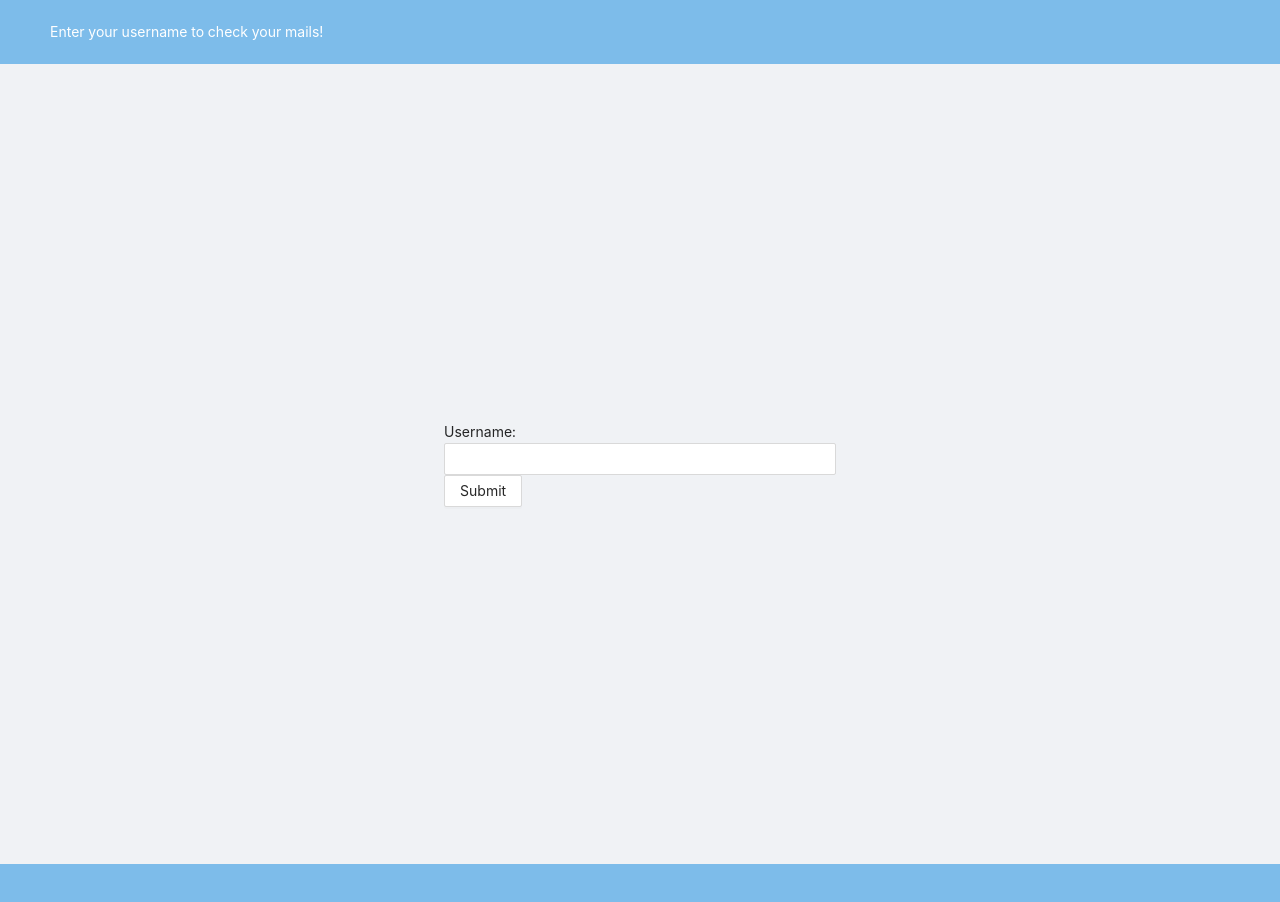
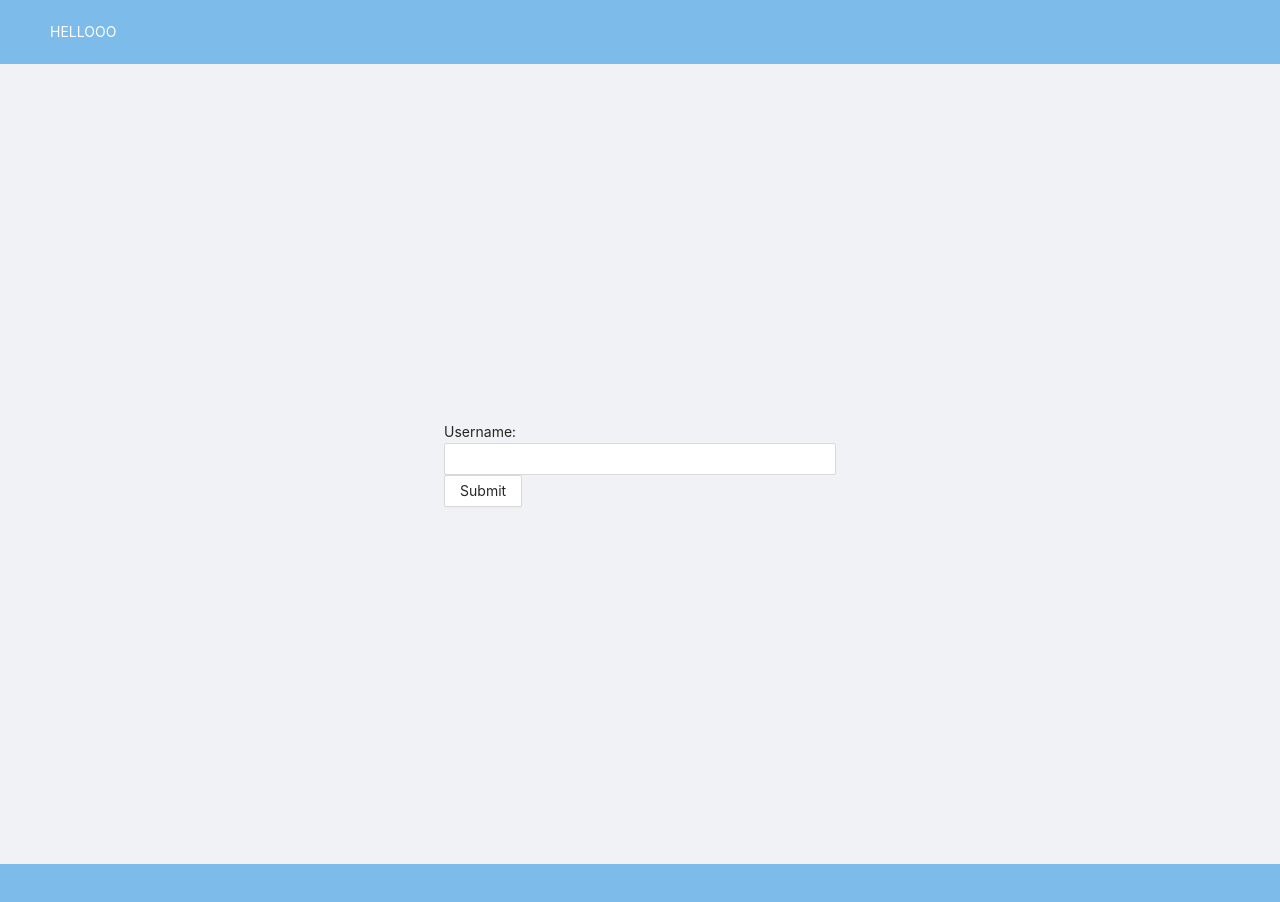
Before and after one commit to goksuturann/SPM, a React (Create React App) app in the folder front-end/: page / in a window 1280 px wide. Shown: the top 902 px of the page. Built offline with nearby package versions, Linux system fonts and the light colour scheme.

Commit message:
cors policy headers added for front-back connection

```diff
--- /dev/null
+++ b/front-end/src/Login.js
@@ -0,0 +1,92 @@
+import logo from './logo.svg';
+import axios from 'axios';
+import React, { Component } from 'react';
+import 'antd/dist/antd.css';
+
+import { Table, Layout, Button, Input } from 'antd';
+
+import './App.css';
+
+const { Header, Footer, Sider, Content } = Layout;
+const { TextArea } = Input;
+class LogInPage extends Component{
+  constructor(props){
+    super(props);
+    this.state={
+      is_loading: false,
+      user: "",
+    }
+    this.handleSubmit = this.handleSubmit.bind(this);
+    this.handleChangeUser = this.handleChangeUser.bind(this);
+  }
+
+
+
+
+
+  async handleSubmit(event) {
+    event.preventDefault();
+    if (this.state.user === null || this.state.user === "") {
+      alert("no usename was entered!");
+    } else {
+      alert('name submitted, fetching user ' + this.state.user);
+
+      const response = await axios.post("http://localhost:8000/users/post_user/",
+        {
+          method: 'POST',
+          body: JSON.stringify({
+            username: this.state.user,
+            // Other body stuff
+          }),
+          headers: {
+            'Content-Type': 'application/json'
+            // Other possible headers
+          }
+        }
+      );
+      const responseJson = response["data"];
+      if (responseJson['status'] === 'OK') {
+        alert("Success");
+        this.setState({ is_log_in: false, is_mail_list: true, is_mail_send: false });
+        //console.log(this.state.is_mail_list);
+        this.go_to_mail_list();
+      }
+      else {
+        alert("Invalid user");
+        this.setState({ user: "", is_log_in: true });
+      }
+    }
+  }
+
+  handleChangeUser(event) {
+    if (event.target.value !== "" || event.target.value !== null) {
+      this.setState({ user: event.target.value });
+    }
+    else {
+      alert("no username was entered!");
+    }
+  }
+
+  render() {
+    return (
+      <Layout>
+        <Header >HELLOOO</Header>
+        <div class="centered" >
+          <form onSubmit={this.handleSubmit} >
+            <label>
+              Username:
+              <Input type="text" value={this.state.user} onChange={this.handleChangeUser} />
+            </label>
+
+            <Button htmlType="submit">
+              Submit
+            </Button>
+          </form>
+        </div >
+      <Footer/>
+      </Layout>
+    );
+  }
+}
+
+export default LogInPage;
--- a/front-end/src/index.js
+++ b/front-end/src/index.js
@@ -1,7 +1,7 @@
 import React from 'react';
 import ReactDOM from 'react-dom';
 import './index.css';
-import LogInPage from './App';
+import LogInPage from './Login';
 import reportWebVitals from './reportWebVitals';
 
 ReactDOM.render(
```
Also changed, not shown: 1 other file (tests, documents, lock files or other folders).
